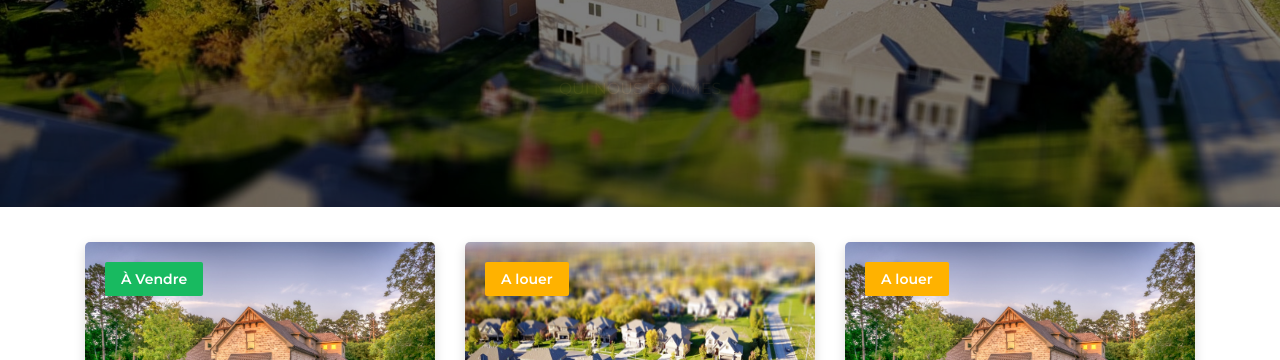
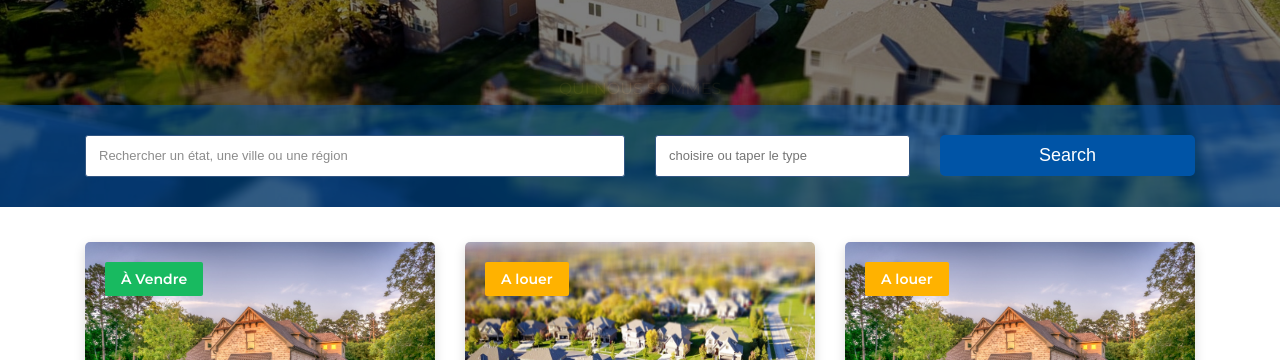
Before and after one commit to othmane2017/Real-Estate, a plain HTML site: page index.html in a window 1280 px wide. Shown: the part 440-800 px from the top of the page. Drawn offline with nearby package versions, Linux system fonts and the light colour scheme; some packages are replaced by stand-ins of ours; a script that the page names is missing.

Commit message:
Update style.css
add style for search section

```diff
--- a/style.css
+++ b/style.css
@@ -156,43 +156,6 @@ ul.icon_r li i{
   width: 95%;
   margin: auto;
   background: #fff;
-}
-.serch {
-  width: 90%;
-  display: block;
-  margin: auto;
-  background: #f38046;
-  padding: 15px 10px;
-}
-input {
-  position: relative;
-  width: 30%;
-  border-radius: 3px;
-  background: #fff;
-  height: 27px;
-  padding: 0.375rem 0.75rem;
-  font-size: 1rem;
-  line-height: 1.5;
-  color: #495057;
-  background-color: #fff;
-  background-clip: padding-box;
-  border: 1px solid #ced4da;
-}
-.serch a {
-  /* position: absolute; */
-  right: 0;
-  background: #fff;
-  padding: 4px 10px;
-  color: #6abbea;
-}
-.serch a {
-  /* position: absolute; */
-  right: 0;
-  border-radius: 3px;
-  background: #fff;
-  font-size: 1rem;
-  padding: 4px 10px;
-  color: #6abbea;
 }
 
 footer {
@@ -458,6 +421,78 @@ a.logo img {
   color: #0054a6;
 
 }
+section.serch_section {
+  position: absolute;
+  width: 100%;
+  background: rgba(0, 84, 166, 0.55);
+  padding: 30px 0;
+  z-index: 5;
+  bottom: 0;
+}
+.input{
+  width: 50%;
+  padding: 0 15px;
+}
+.input input {
+  width: 100%;
+  margin: 0;
+  padding: 9px 0px 9px 13px;
+  color: #333 !important;
+  background-color: #fff;
+  border: 1px solid #315581;
+  box-shadow: none;
+  -webkit-appearance: none;
+  font-size: 13px;
+  background-image: none;
+  line-height: 1.428571429;
+  vertical-align: middle;
+  height: 42px;
+  border-radius: 3px;
+  transition: border-color ease-in-out 0.15s, box-shadow ease-in-out 0.15s;
+}
+.input input::placeholder {
+  color: #8c8c8c;
+}
+.select {
+  width: 25%;
+  padding: 0 15px;
+}
+.select input{
+  width: 100%;
+  margin: 0;
+  padding: 9px 0px 9px 13px;
+  color: #333 !important;
+  background-color: #fff;
+  border: 1px solid #315581;
+  box-shadow: none;
+  -webkit-appearance: none;
+  background-image: none;
+  font-size: 13px;
+  line-height: 1.428571429;
+  vertical-align: middle;
+  height: 42px;
+  border-radius: 3px;
+  transition: border-color ease-in-out 0.15s, box-shadow ease-in-out 0.15s;
+}
+.button_submit {
+  width: 25%;
+  padding: 0 15px;
+}
+.button_submit button {
+    width: 100%;
+    text-align: center;
+    height: 41px;
+    border-radius: 5px;
+    font-size: 18px;
+    border: 2px solid #0054a6;
+    background: #0054a6;
+    color: #ffffff;
+    transition: all 0.4s ease-in-out;
+}
+.button_submit button:hover {
+  background: transparent;
+  border: 2px solid #fff;
+}
 /********* end slider style ******/
 
 
@@ -678,6 +713,10 @@ ul.list_choix li i {
     flex: 0 0 50%;
     max-width: 50%;
   }
+  .input , .select , .button_submit{
+    width: 100% !important;
+    margin-bottom: 15px;
+  }
 }
 @media screen and (min-width: 768px) {
   .container {
```
